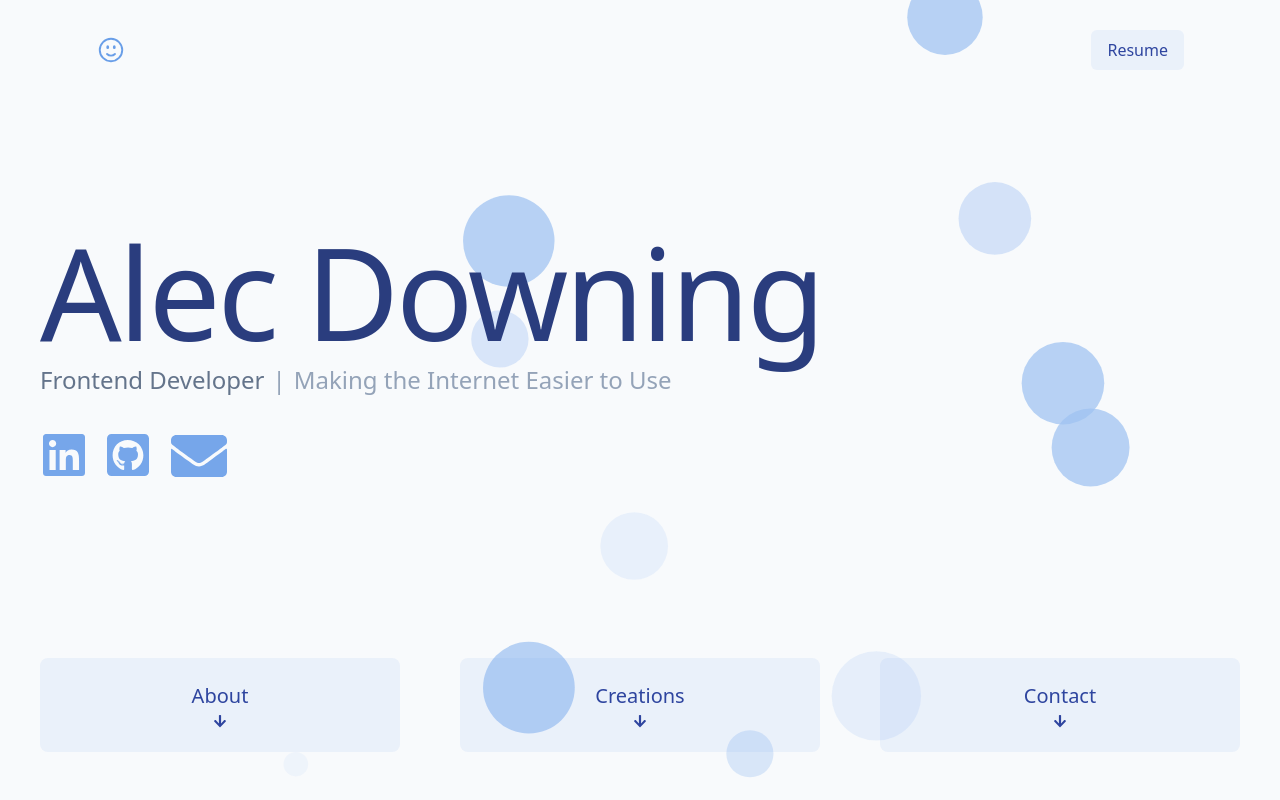
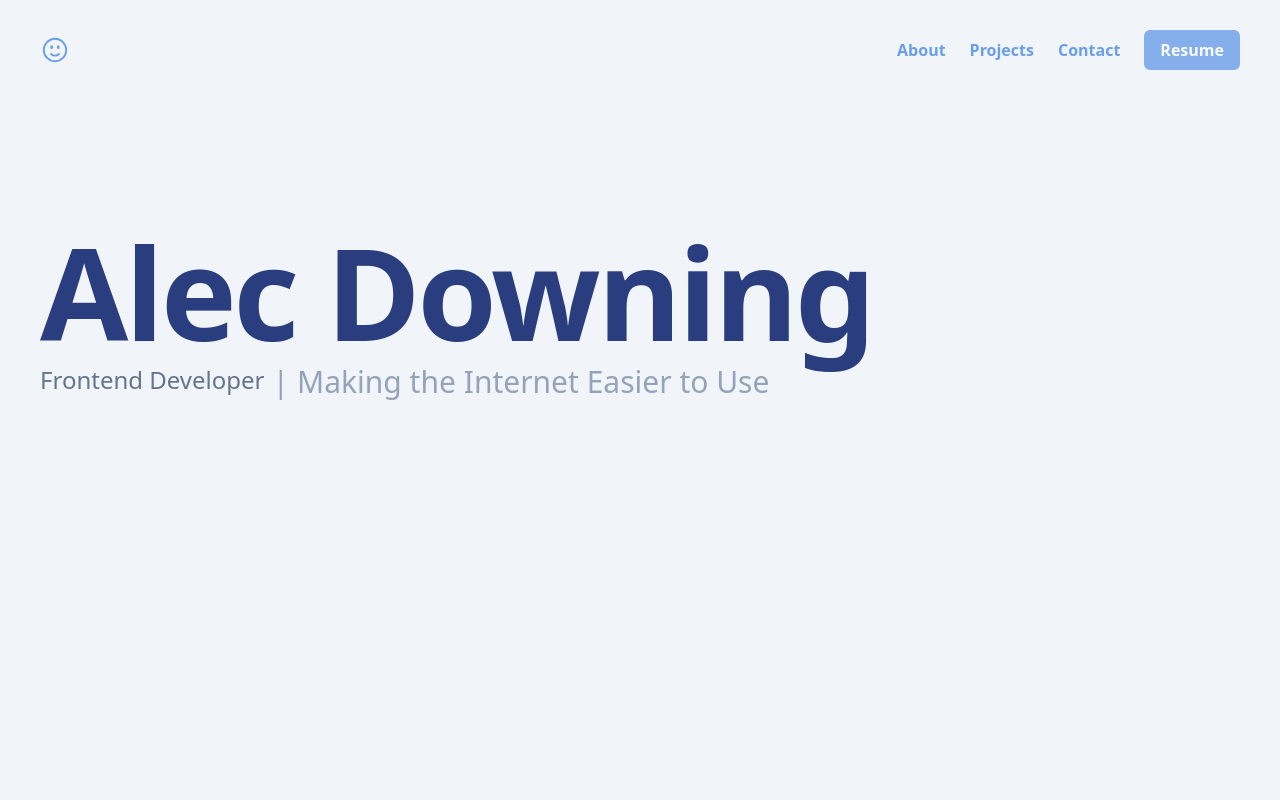
Before and after one commit to a-down/portfolio, a React (Vite) app: page / in a window 1280 px wide. Shown: the top 800 px of the page. Built offline with nearby package versions, Linux system fonts and the light colour scheme.

Commit message:
minimil hero section

```diff
--- a/src/components/Header.jsx
+++ b/src/components/Header.jsx
@@ -1,33 +1,44 @@
 import { HiOutlineFaceSmile } from 'react-icons/hi2'
 import resume from '../assets/alec-downing-resume.pdf'
+import { FaGithubSquare, FaLinkedin, FaEnvelope, FaArrowDown } from 'react-icons/fa'
+
 
 
 export default function Header() {
 
   return (
-    <>
-      <div className='w-full h-[100px]'>
-      </div>
+    <div className="flex justify-center">
+      <header className=' w-full h-[100px] max-w-[1200px]'>
 
-      <header className=' w-full h-[100px] absolute top-0'>
-
-        <div className='h-full items-center flex justify-between w-full px-4 opacity-100 md:px-10 lg:px-24 2xl:px-[15%]'>
+        <div className='h-full items-center flex justify-between w-full opacity-100'>
 
           <div className='flex items-center gap-2'>
             <HiOutlineFaceSmile className=' text-brand-400 text-3xl'/>
             {/* <h2 className=' text-3xl text-brand-500'>Alec Downing</h2> */}
           </div>
 
-          <nav className=' text-base font-thin text-gray-100 flex gap-3'>
-            {/* <a href='' className=' hover:text-accent'>About</a> */}
-            {/* <a href='' className=' hover:text-accent'>Projects</a> */}
-            {/* <a href='' className=' hover:text-accent'>Contact</a> */}
-            <a href={resume} download='alec-downing-resume' className='bg-brand-400/10 py-2 px-4 rounded-md text-brand-800 hover:bg-brand-400/25 transition-all'>Resume</a>
+          <nav className=' text-base flex items-center gap-6 text-brand-400 font-semibold'>
+            <a href='/#about' className=' hover:underline'>About</a>
+            <a href='/#projects' className=' hover:underline'>Projects</a>
+            <a href='/#contact' className=' hover:underline'>Contact</a>
+              {/* <a href='mailto: alec@alecdowning.com' className=' text-brand-400/80 hover:text-brand-400/100'> */}
+                {/* <FaEnvelope className='w-8 h-8'/> */}
+                {/* <p className="hidden md:inline">alec@alecdowning.com</p> */}
+              {/* </a> */}
+
+              {/* <a href='https://www.linkedin.com/in/alec-downing' target='_blank' className=' text-accent'>
+                <FaLinkedin className='w-8 h-8 mt-[3px] text-brand-400/80 hover:text-brand-400/100'/>
+              </a> */}
+
+              {/* <a href='https://www.github.com/a-down' target='_blank'>
+                <FaGithubSquare className='w-8 h-8 mt-[3px]  text-brand-400/80 hover:text-brand-400/100'/>
+              </a> */}
+            <a href={resume} download='alec-downing-resume' className='bg-brand-400/80 py-2 px-4 rounded-md text-slate-50 font-semibold hover:bg-brand-300 transition-all'>Resume</a>
           </nav>
 
         </div>
 
       </header>
-    </>
+    </div>
   )
 }
--- a/src/components/Hero.jsx
+++ b/src/components/Hero.jsx
@@ -5,21 +5,22 @@ import { FaGithubSquare, FaLinkedin, FaEnvelope, FaArrowDown } from 'react-icons
 export default function HeroText(){
   const heroQuickLinks = [
     { title: 'About', link: '#about' },
-    { title: 'Creations', link: '#creations' },
+    { title: 'Projects', link: '#projects' },
     { title: 'Contact', link: '#contact'}
   ]
 
   return (
     <div className="flex flex-col w-full items-start justify-between h-full min-h-[calc(100dvh-100px)] pb-12">
       {/* Text and Links */}
-      <div className=" flex flex-col text-gray-200 mt-32 gap-2 w-full max-w-[1200px] mx-auto">
-        <h1 className=' text-9xl text-brand-900 tracking-tight'>Alec Downing</h1>
+      <div className=" flex flex-col text-gray-200 pt-32 gap-2 w-full max-w-[1200px] mx-auto relative">
+        <h1 className=' text-9xl text-brand-900 tracking-tight font-bold'>Alec Downing</h1>
         <div className=" flex flex-row">
           <h2 className=" text-2xl text-slate-500">Frontend Developer</h2>
-          <span className="text-2xl text-slate-400 font-thin mx-2">|</span>
-          <h4 className=' text-2xl text-slate-400 font-thin'>Making the Internet Easier to Use</h4>
+          <span className="text-3xl text-slate-400 font-thin mx-2">|</span>
+          <h4 className=' text-3xl text-slate-400 font-thin'>Making the Internet Easier to Use</h4>
         </div>
-        <div className='flex gap-4 w-full justify-start mt-6'>
+
+        {/* <div className='flex flex-col items-center gap-4 absolute right-0 top-0'>
           <a href='https://www.linkedin.com/in/alec-downing' target='_blank' className=' text-accent'>
             <FaLinkedin className='w-12 h-12 mt-[3px] text-brand-400/90 hover:text-brand-400/100'/>
           </a>
@@ -29,20 +30,20 @@ export default function HeroText(){
           </a>
 
           <a href='mailto: alec@alecdowning.com' className=' text-brand-400/90 hover:text-brand-400/100'>
-            <FaEnvelope className='w-14 h-14 mx-[3px]'/>
+            <FaEnvelope className='w-10 h-12'/> */}
             {/* <p className="hidden md:inline">alec@alecdowning.com</p> */}
-          </a>
-        </div>
+          {/* </a>
+        </div> */}
       </div>
 
-      <div className="w-full max-w-[1200px] mx-auto flex justify-between">
+      {/* <div className="w-full max-w-[1200px] mx-auto flex justify-between">
         {heroQuickLinks.map((object, index) => (
           <a href={object.link} className="flex flex-col gap-1 items-center rounded-lg bg-brand-400/10 w-[30%] text-center p-6 text-xl text-brand-800 hover:bg-brand-400/25 cursor-pointer transition-all" key={index}>
             {object.title}
             <FaArrowDown className="inline text-sm"/>
           </a>
         ))}
-      </div>
+      </div> */}
 
     </div>
   )
--- a/src/components/Projects/ProjectsSection.jsx
+++ b/src/components/Projects/ProjectsSection.jsx
@@ -20,7 +20,7 @@ export default function ProjectSection() {
   }
 
   return (
-    <div className="bg-slate-50 w-full py-36 px-24 flex justify-center items-center" id="creations">
+    <div className="bg-slate-50 w-full mt-36 pb-36 px-24 flex justify-center items-center" id="projects">
       <div className="max-w-[1200px]">
       <h3 className="text-4xl mb-8 text-slate-800 font-semibold">Creations</h3>
       <Carousel className="w-full aspect-video shadow-xl">
--- a/src/pages/Home.jsx
+++ b/src/pages/Home.jsx
@@ -14,7 +14,7 @@ export default function Home() {
 
   return (
     <div>
-      <div style={heroStyle} className='bg-slate-50'>
+      <div className='bg-slate-100'>
         <Header />
         <Hero/>
       </div>
```
